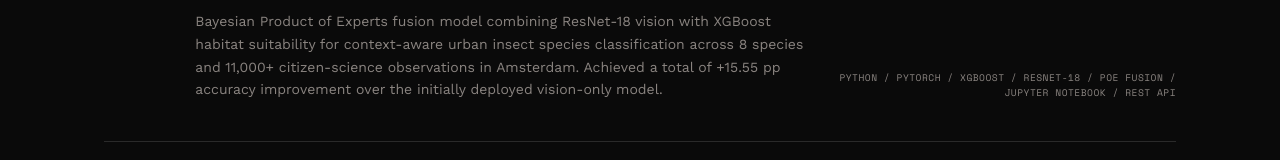
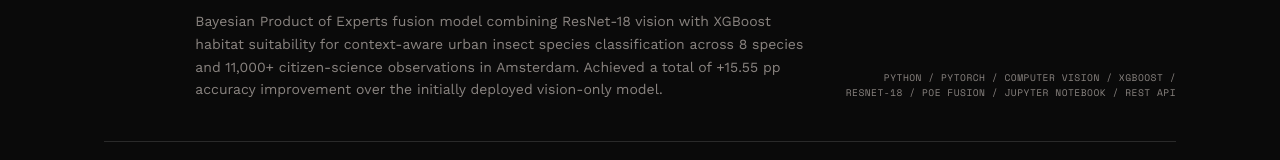
Before and after one commit to Shavss/Shavss.github.io, a Next.js app: page / in a window 1280 px wide. Shown: the part 1050-1210 px from the top of the page. Built offline with nearby package versions, Linux system fonts and the light colour scheme.

Commit message:
Added parent projects

```diff
--- a/components/CaseStudy.js
+++ b/components/CaseStudy.js
@@ -222,6 +222,20 @@ export default function CaseStudy({ project, index, prev, next }) {
           </svg>
         </a>
 
+        {project.parentProject && (
+          <a
+            href={project.parentProject.url}
+            target="_blank"
+            rel="noreferrer"
+            className="inline-flex items-center gap-3 border border-rule px-6 py-3 font-mono text-xs text-ink uppercase tracking-wider hover:border-accent hover:text-accent transition-colors"
+          >
+            {project.parentProject.label}
+            <svg className="w-3 h-3" fill="none" stroke="currentColor" viewBox="0 0 24 24">
+              <path strokeLinecap="round" strokeLinejoin="round" strokeWidth={2} d="M7 17L17 7M17 7H7M17 7v10" />
+            </svg>
+          </a>
+        )}
+
         {project.vimeoId && (
           <button
             onClick={() => setVideoOpen(true)}
--- a/data/projectsData.js
+++ b/data/projectsData.js
@@ -5,8 +5,9 @@ const projects = [
     subtitle: 'MSc Thesis — Massachusetts Institute of Technology',
     description:
       'Bayesian Product of Experts fusion model combining ResNet-18 vision with XGBoost habitat suitability for context-aware urban insect species classification across 8 species and 11,000+ citizen-science observations in Amsterdam. Achieved a total of +15.55 pp accuracy improvement over the initially deployed vision-only model.',
-    tags: ['Python', 'PyTorch', 'XGBoost', 'ResNet-18', 'PoE Fusion', 'Jupyter Notebook', 'REST API', ],
+    tags: ['Python', 'PyTorch', 'Computer Vision', 'XGBoost', 'ResNet-18', 'PoE Fusion', 'Jupyter Notebook', 'REST API', ],
     url: 'https://github.com/Shavss/thesis-poe-fusion',
+    parentProject: { label: 'Part of B++', url: 'https://senseable.mit.edu/b++/' },
     role: 'MSc Researcher',
     context: 'MIT Senseable City Lab',
     year: '2025 - 2026',
@@ -165,7 +166,8 @@ const projects = [
     description:
       'LLM-powered data pipeline built at AEC Hackathon Munich 2024 with MOD, an open-source platform for modular construction. Converts unstructured manufacturer PDFs into structured JSON compliant with mod-dlm, an open-source DSL for prefab AEC components, using Marker for preprocessing, GPT-4 via LangChain for extraction, and Pydantic for validation.',
     tags: ['Python', 'GPT-4', 'LangChain', 'Pydantic', 'Flask', 'React', 'Marker', 'AEC'],
-    url: 'https://github.com/LupoSun/AECHachathon_MOD_ParseThat',
+    url: 'https://github.com/mod-construction/AECHachathon_MOD_ParseThat',
+    parentProject: { label: 'Part of MOD', url: 'https://www.mod.construction/' },
     vimeoId: '1175419101',
     role: 'Developer',
     context: 'AEC Hackathon — MOD',
```
